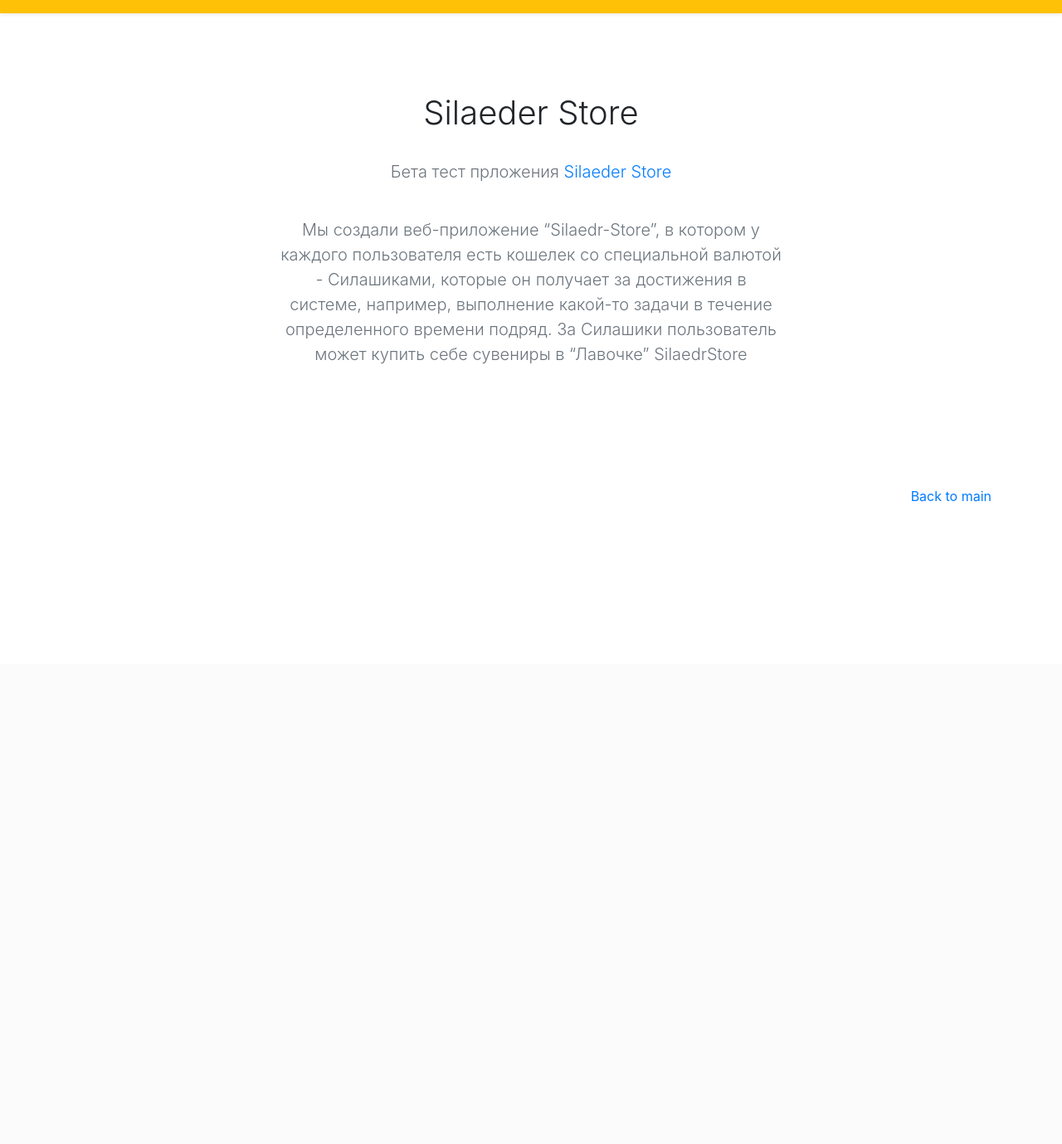
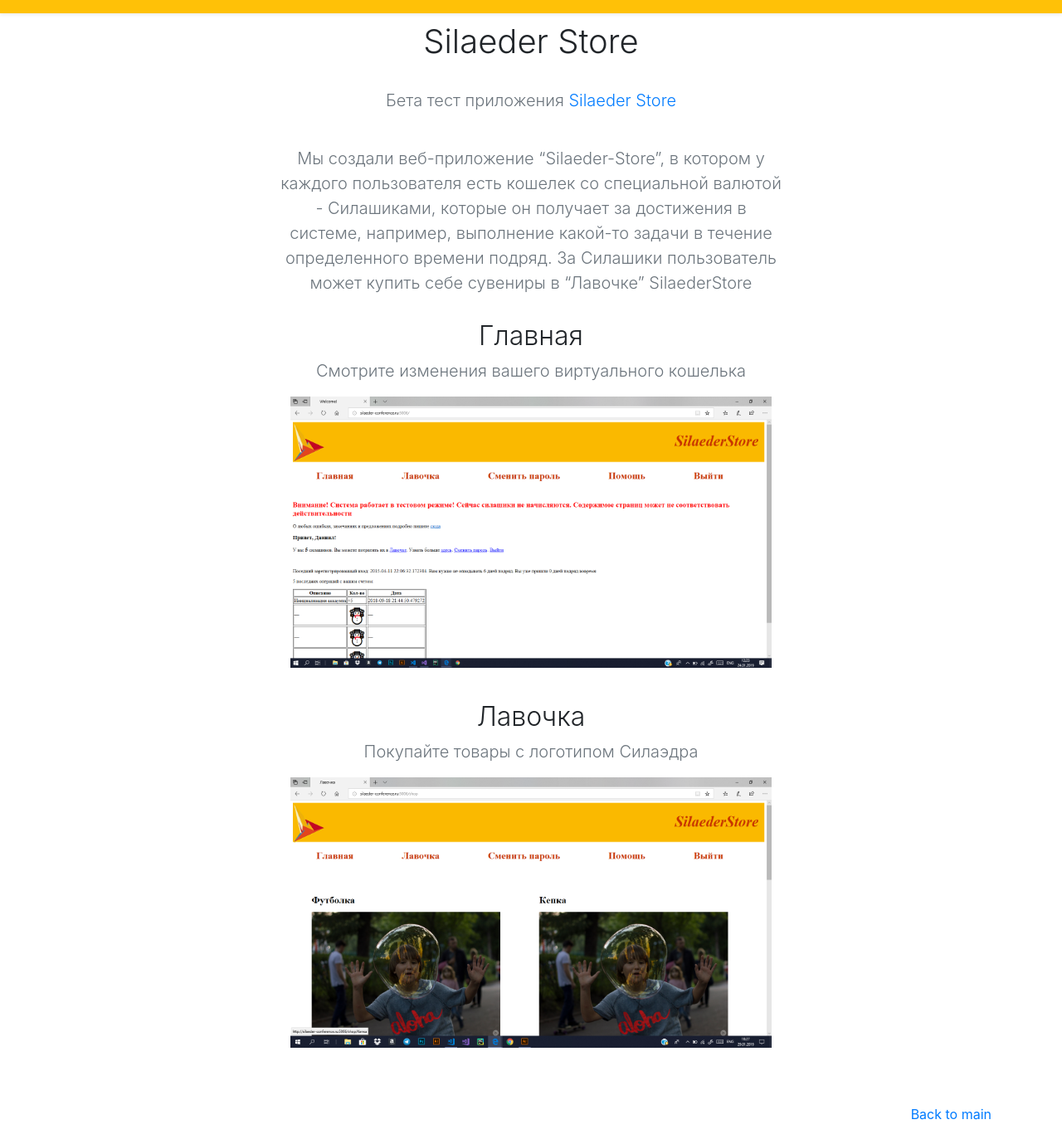
Before and after one commit to sooobus/silaeder-projects, a Flask app: page /projects/nechaev_store/ in a window 1280 px wide. Shown: the whole page at 83% size. Before the commit the page ends 605 px from the top, so only its background shows below. Run offline with Flask 2, Linux system fonts and the light colour scheme; some libraries are stand-ins or nearby versions.

Commit message:
Added main and store pictures on the page

```diff
--- a/templates/nechaev_store.html
+++ b/templates/nechaev_store.html
@@ -25,19 +25,33 @@
     </header>
 
     <main role="main">
-        <section class="jumbotron jumbotron-fluid text-center">
+        <section class="jumbotron jumbotron-fluid text-center" style="padding-bottom: 10px; padding-top: 10px">
             <div class="container">
                 <h1 class="jumbotron-heading">Silaeder Store</h1>
                 <br>
-                <p class="lead text-muted">Бета тест прложения <a href="http://silaeder-conference.ru:5006">Silaeder Store</a></p>
+                <p class="lead text-muted">Бета тест приложения <a href="http://silaeder-conference.ru:5006">Silaeder Store</a></p>
                 <br>
-                <p class="lead text-muted">Мы создали веб-приложение “Silaedr-Store”, в котором у каждого пользователя есть
+                <p class="lead text-muted">Мы создали веб-приложение “Silaeder-Store”, в котором у каждого пользователя есть
                     кошелек со специальной валютой - Силашиками, которые он получает за достижения в
                     системе, например, выполнение какой-то задачи в течение определенного времени
                     подряд. За Силашики пользователь может купить себе сувениры в “Лавочке”
-                    SilaedrStore</p>
+                    SilaederStore</p>
             </div>
         </section>
+        <section class="jumbotron jumbotron-fluid text-center" style="padding-bottom: 20px; padding-top: 20px">
+            <div class="container">
+                <h2 class= "jumbotron-heading" >Главная</h2>
+                <p class="lead text-muted">Смотрите изменения вашего виртуального кошелька</p>
+                <img class="d-block mx-auto col-12" src="/static/main_screen.png">
+            </div>
+        </section>
+        <section class="jumbotron jumbotron-fluid text-center" style="padding-bottom: 20px; padding-top: 20px">
+                <div class="container">
+                    <h2 class= "jumbotron-heading" >Лавочка</h2>
+                    <p class="lead text-muted">Покупайте товары с логотипом Силаэдра</p>
+                    <img class="d-block mx-auto col-12" src="/static/shop_screen.png">
+                </div>
+            </section>
     </main>
 
     <footer class="text-muted">
@@ -55,7 +69,7 @@
     <script>window.jQuery || document.write('<script src="../../assets/js/vendor/jquery-slim.min.js"><\/script>')</script>
     <script src="{{url_for('static', filename='popper.js')}}"></script>
     <script src="{{url_for('static', filename='bootstrap.js')}}"></script>
-    <script src="{{url_for('static', filename='holder.js')}}></script>
+    <script src="{{url_for('static', filename='holder.js')}}"></script>
 
 
 <svg xmlns="http://www.w3.org/2000/svg" width="348" height="225" viewBox="0 0 348 225" preserveAspectRatio="none" style="display: none; visibility: hidden; position: absolute; top: -100%; left: -100%;"><defs><style type="text/css"></style></defs><text x="0" y="17" style="font-weight:bold;font-size:17pt;font-family:Arial, Helvetica, Open Sans, sans-serif">Thumbnail</text></svg></body></html>
```
Also changed, not shown: static/main_screen.png (added), static/shop_screen.png (added).
